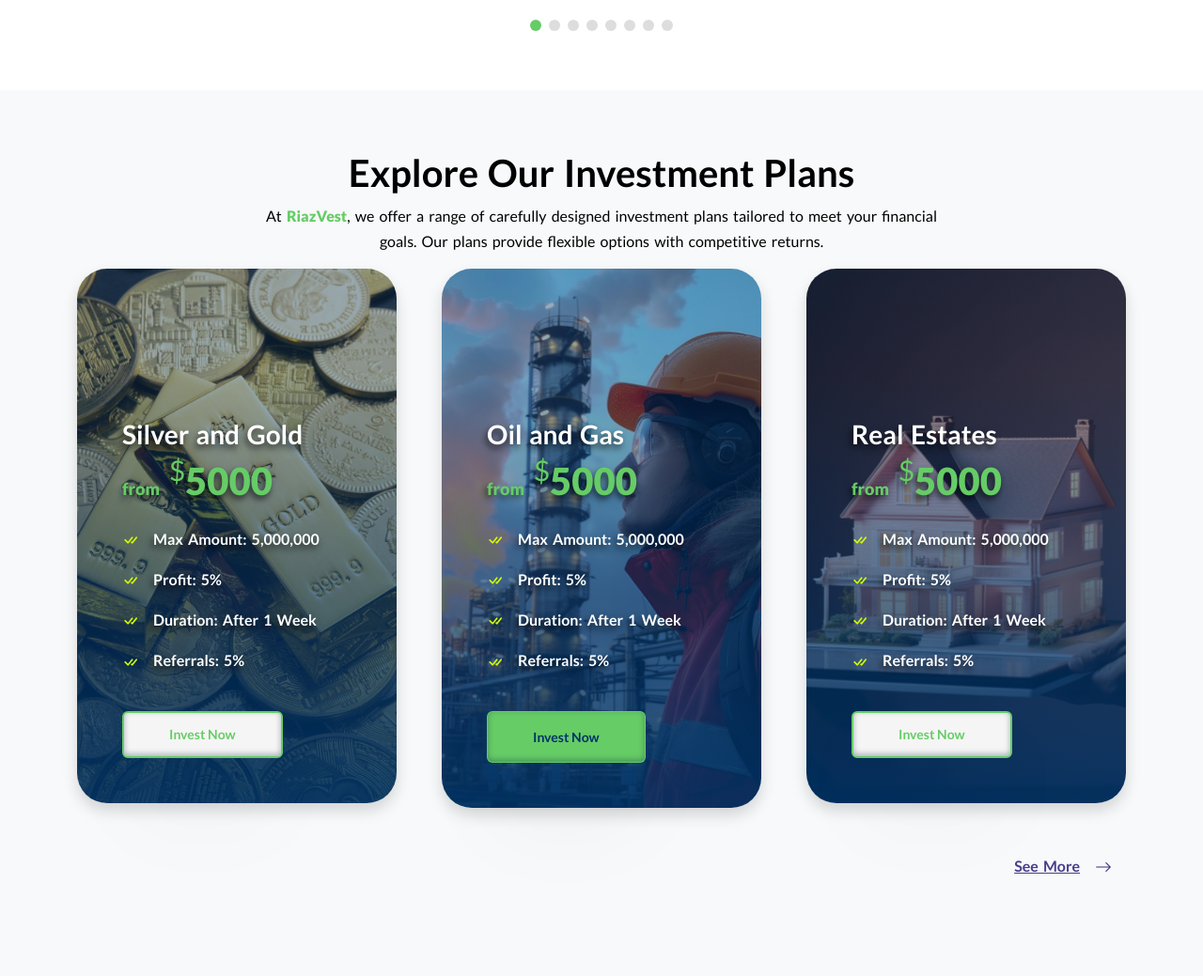
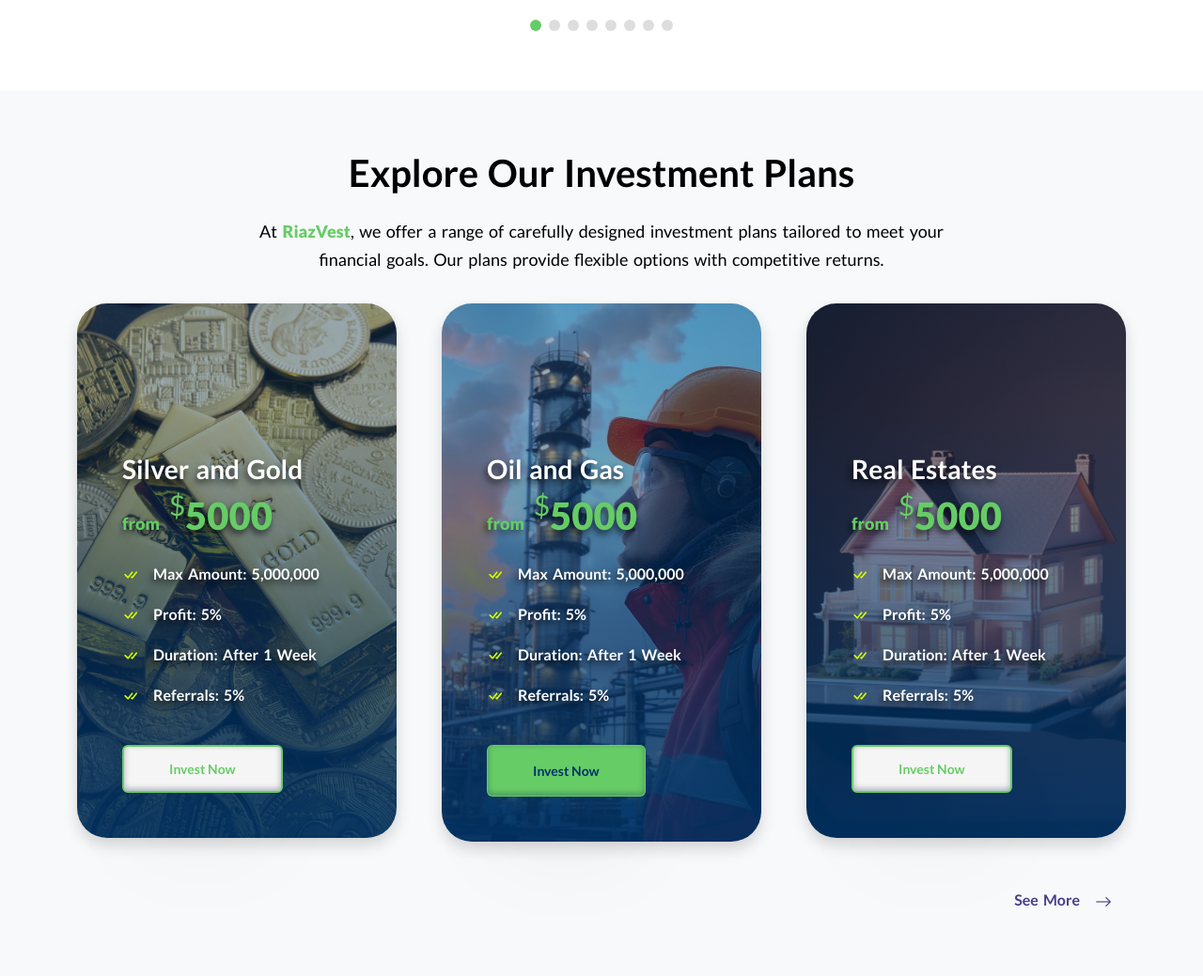
Before and after one commit to ndmichael/riazwealth, a Django app: page / in a window 1280 px wide. Shown: the part 2078-3117 px from the top of the page at 94% size. Before the commit the page ends 3008 px from the top, so only its background shows below. Run offline with Django 5.2, Linux system fonts and the light colour scheme; some libraries are stand-ins or nearby versions.

Commit message:
core css adjusted

```diff
--- a/pages/static/css/core.css
+++ b/pages/static/css/core.css
@@ -29,6 +29,7 @@ html, body{
 a{
     display: block;
     color: inherit;
+    text-decoration: none;
 }
 
 .btn-1 {
@@ -158,6 +159,11 @@ background-color: var(--secondary-color);
     padding: 4rem 10px;
 }
 
+#investmentPlans header p{
+    font-size: 18px;
+    padding: 15px 0;
+}
+
 #investmentPlans .plans{
     color: white !important;
     font-weight: 700;
```
